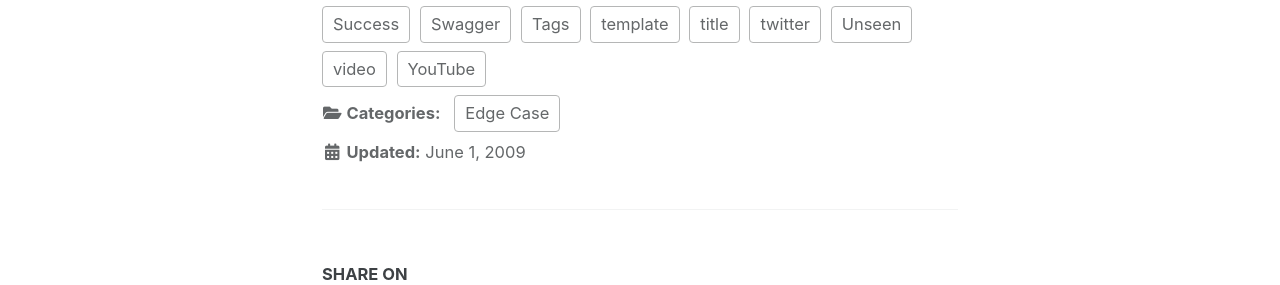
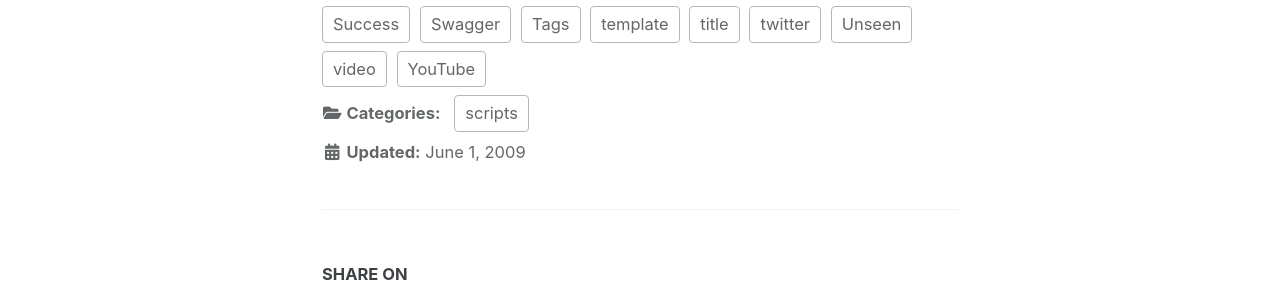
Before and after one commit to robloxpaste/robloxpaste.github.io, a Jekyll site: the page built from _posts/2009-06-01-edge-case-many-tags.md, in a window 1280 px wide. Shown: the part 513-798 px from the top of the page. Built offline with Jekyll 4.4.1, drawn with Linux system fonts in a browser that asks for light colours; cached includes are drawn as plain includes.

Commit message:
Update 2009-06-01-edge-case-many-tags.md

```diff
--- a/_posts/2009-06-01-edge-case-many-tags.md
+++ b/_posts/2009-06-01-edge-case-many-tags.md
@@ -1,7 +1,7 @@
 ---
 title: "Edge Case: Many Tags"
 categories:
-  - Edge Case
+  - scripts
 tags:
   - 8BIT
   - alignment
```
